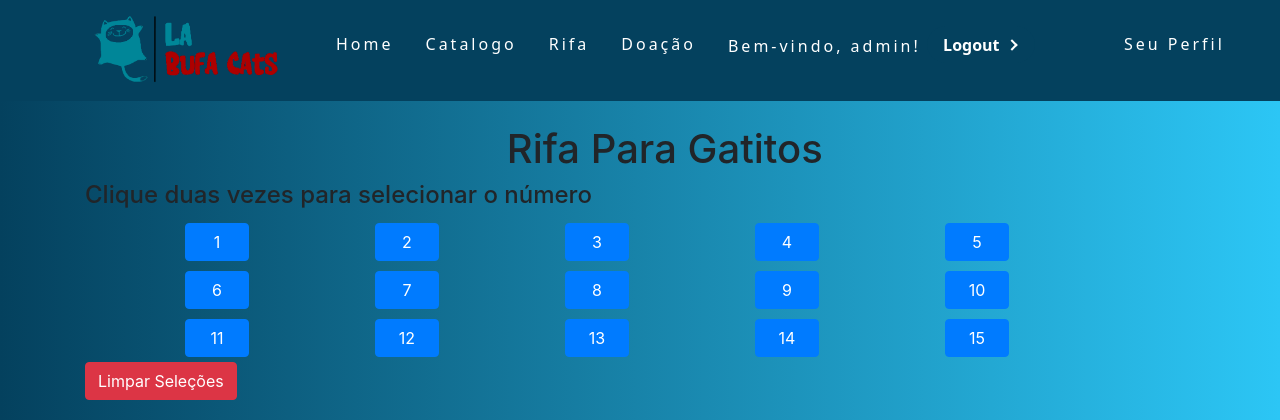
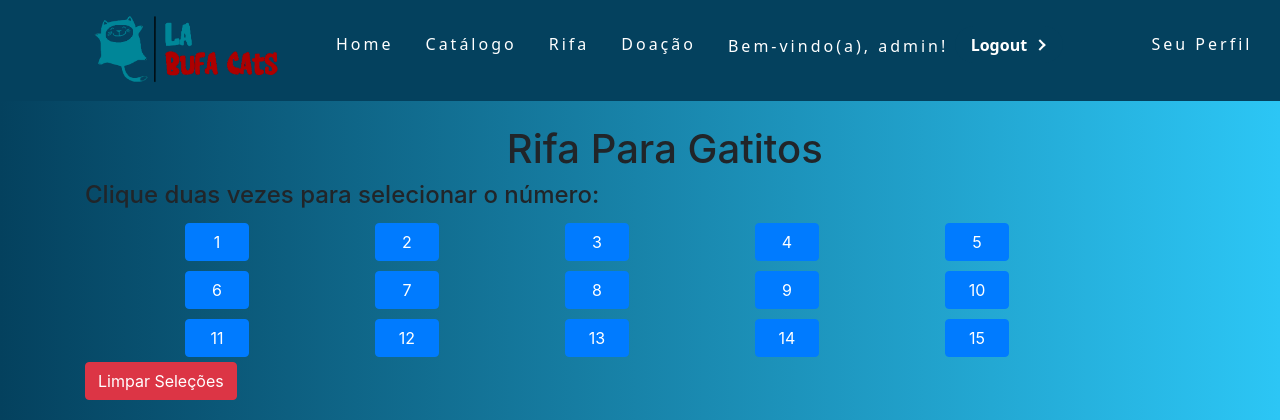
Before and after one commit to LaBufa/La-Bufa-Cats, a Django app: page /rifas/ in a window 1280 px wide. Shown: the top 420 px of the page. Run offline with Django 3.2, Linux system fonts and the light colour scheme; a user stored in the database is signed in; some libraries are stand-ins or nearby versions.

Commit message:
corrigindo ortográfia das telas, adicionando cor ao selecionar texto

```diff
--- a/labufacats/static/css/style.css
+++ b/labufacats/static/css/style.css
@@ -329,6 +329,12 @@ input[type="submit"] {
     background-color: #04415e; /* Cor do canto */
 }
 
+::selection {
+    background-color: #a912bd; /* Cor de fundo da seleção */
+    color: #ffffff; /* Cor do texto na seleção */
+  }
+
+
 #linha_index {
     margin-right: 0.1rem;
     margin-left: 0.1rem;
--- a/labufacats/templates/base.html
+++ b/labufacats/templates/base.html
@@ -24,12 +24,12 @@
     <ul class="nav-list">
       <li><img src="{% static 'img/Logolabufacats.png' %}"  style="width: 15rem; margin-top: 0rem;"></li>
       <li><a class="J" href="{% url 'accounts:index' %}">Home</a></li>
-      <li><a class="J" href="{% url 'accounts:catalogo' %}">Catalogo</a></li>
+      <li><a class="J" href="{% url 'accounts:catalogo' %}">Catálogo</a></li>
       <li><a class="J" href="{% url 'accounts:rifas' %}">Rifa</a></li>
       <li><a class="J" href="{% url 'accounts:doacao' %}">Doação</a></li>
       <li style="color:white; margin-top: 2.145rem;">
         {% if user.is_authenticated %}
-          Bem-vindo, {{ user.username }}!
+          Bem-vindo(a), {{ user.username }}!
       </li>
       <li class="nav-item" style="margin-left:8.7rem; margin-top:-1rem;">
         <a class="nav-link active" aria-current="page" href="{% url 'accounts:user_logout' %}"><button id="botaoLoginH">Logout<div class="arrow-wrapper"><div class="arrow"></div></div></button></a>
--- a/labufacats/templates/home.html
+++ b/labufacats/templates/home.html
@@ -28,7 +28,7 @@ margin: 0;">
                 <h3 class="text-center" style="color: white; margin-top:10px;">
                     Para realizarmos seu cadastro precisamos de algumas informações
                 </h3>
-                <form class="text-center" action="" method="post" id="formC">
+                <form class="text-center" style="width: auto;" action="" method="post" id="formC">
                     {% csrf_token %}
                     {{ form.as_p }}
                     <button  type="submit" id="botaoCadastro" class="btn btn-outline-dark text-center" style="color:white;">Criar conta</button>
--- a/labufacats/templates/rifas.html
+++ b/labufacats/templates/rifas.html
@@ -4,7 +4,7 @@
 
 <div class="container">
   <h1 style="margin-left: 38%; position: static; margin-right: 30%;">Rifa Para Gatitos</h1>
-  <h4>Clique duas vezes para selecionar o número</h4>
+  <h4>Clique duas vezes para selecionar o número:</h4>
     <div id="numeros-layout" class="row justify-content-center">
       <div class="col-2 ">
         <button class="number-button btn btn-primary" onclick="selectNumber(1)" data-number="1">1</button>
```
Also changed, not shown: labufacats/templates/index.html (+5 -5 lines), labufacats/db.sqlite3.
